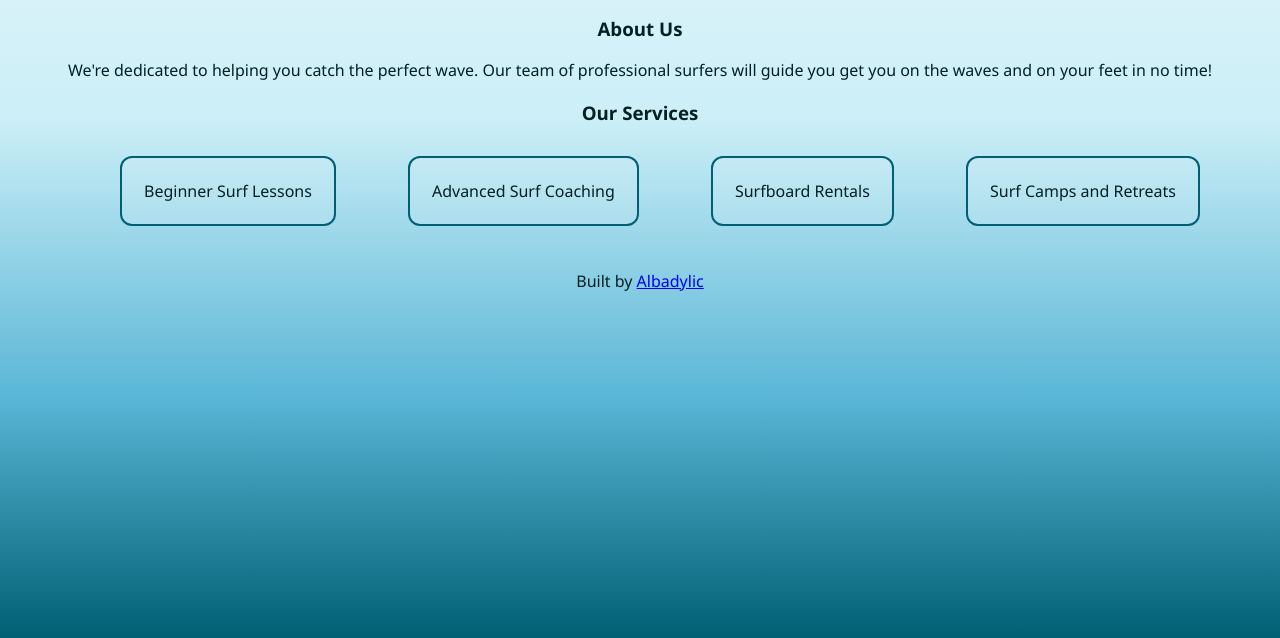
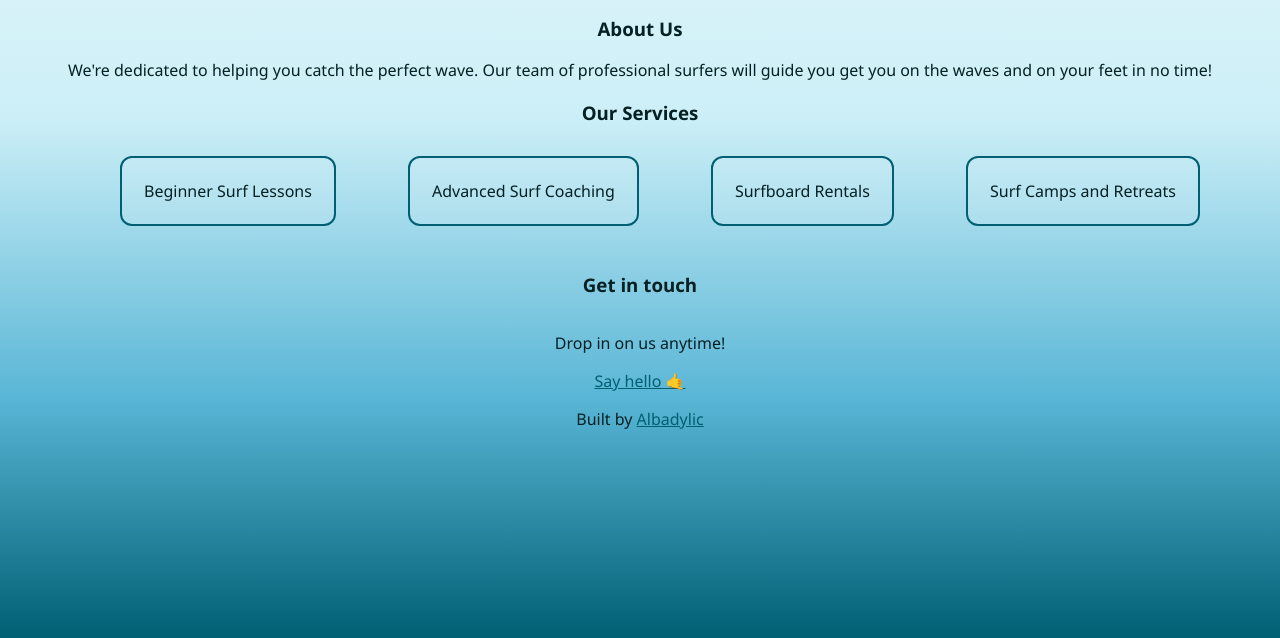
Before and after one commit to Albadylic/swell-time, a plain HTML site: page index.html in a window 1280 px wide. Shown: the part 162-800 px from the top of the page. Drawn offline with Linux system fonts and the light colour scheme.

Commit message:
Add contact details section, update link styles

```diff
--- a/index.html
+++ b/index.html
@@ -29,6 +29,11 @@
           <li>Surf Camps and Retreats</li>
         </ul>
       </section>
+      <section id="contact-details">
+        <h3>Get in touch</h3>
+        <p>Drop in on us anytime!</p>
+        <a href="mailto:hello@swelltime.io">Say hello 🤙</a>
+      </section>
     </main>
     <footer>
       <p>
--- a/style.css
+++ b/style.css
@@ -55,3 +55,17 @@ header {
   padding: 22px;
   margin: 12px;
 }
+
+/* Contact details */
+
+#contact-details {
+  display: flex;
+  flex-direction: column;
+  align-items: center;
+}
+
+/* Link styles */
+
+a {
+  color: var(--deep-sea);
+}
```
